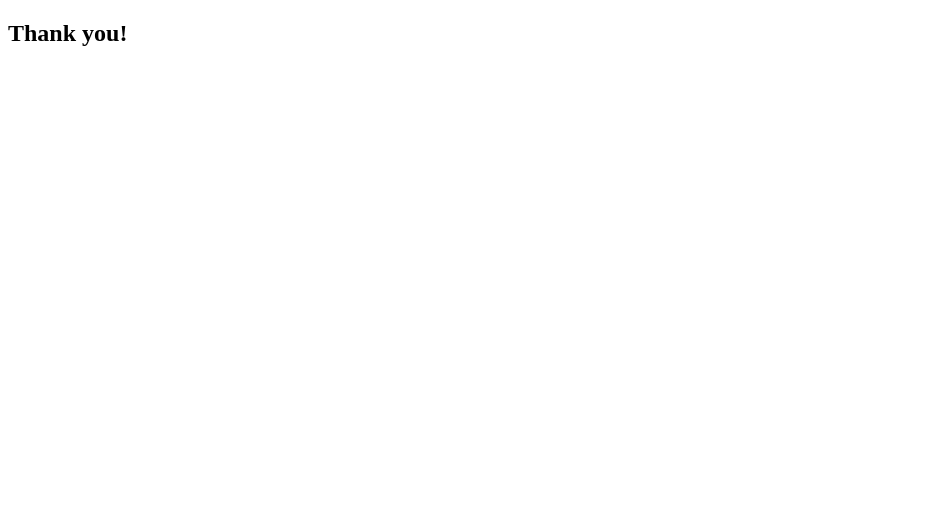
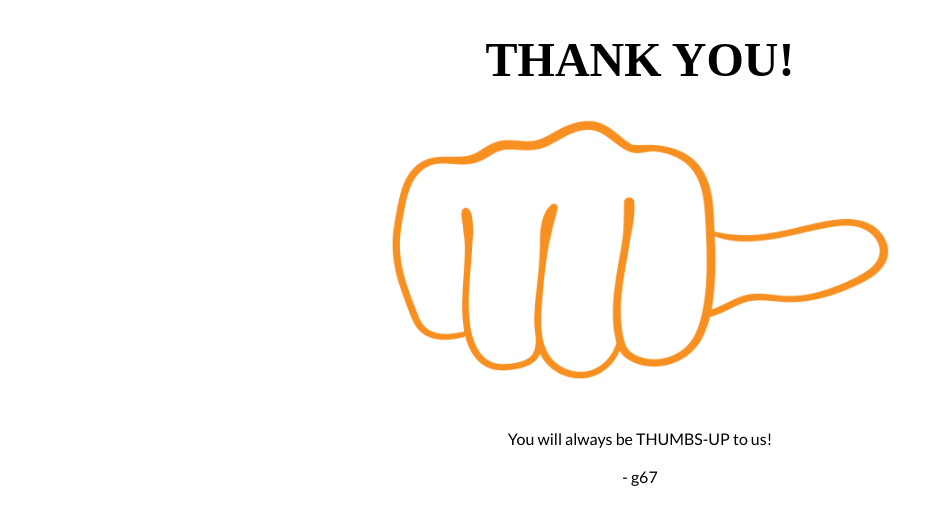
Before and after one commit to CMunkyDev/thumbs-sideways, a website: page index.html in a window 1280 px wide. Shown: the whole page, without its empty margins (0-944 px from the left). Drawn offline with Linux system fonts and the light colour scheme; a web font is replaced by a local one.

Commit message:
added rotating thumb, styles, and CNAME

```diff
--- a/index.html
+++ b/index.html
@@ -2,13 +2,22 @@
 <html>
   <head>
     <meta charset="utf-8">
+    <meta name="viewport" content="width=device-width, initial-scale=1">
+    <link href="https://fonts.googleapis.com/css?family=Chango|Lato" rel="stylesheet">
+    <link rel="stylesheet" type="text/css" href="./styles.css"/>
     <title>Thank you!</title>
   </head>
   <body>
     <main>
-      <section>
-        <h2>Thank you!</h2>
-      </section>
+      <h1 class="thank-you">THANK YOU!</h1>
+      <div class="thumb-wrapper">
+        <img class="thumb" src="./images/thumb-sideways.png"/>
+      </div>
+      <div class="thank-you-note">
+        <p>
+          You will always be THUMBS-UP to us!<br></br>- g67
+        </p>
+      </div>
 
     </main>
   </body>
--- a/styles.css
+++ b/styles.css
@@ -0,0 +1,32 @@
+.thank-you {
+  text-align: center;
+  font-family: 'Chango';
+  font-size: 3em;
+}
+
+.thumb-wrapper {
+  display: flex;
+  justify-content: center;
+  align-items: center;
+}
+
+.thumb {
+  width: 100%;
+  max-width: 500px;
+  transition: 2s;
+}
+
+.thumb:hover, .thumb:active {
+  transform: rotate(-90deg);
+}
+
+.thank-you-note {
+  display: flex;
+  justify-content: center;
+  margin-top: 2em;
+  text-align: center;
+}
+
+p {
+  font-family: 'Lato';
+}
```
Also changed, not shown: images/thumb-sideways.png (added), 1 other file.
